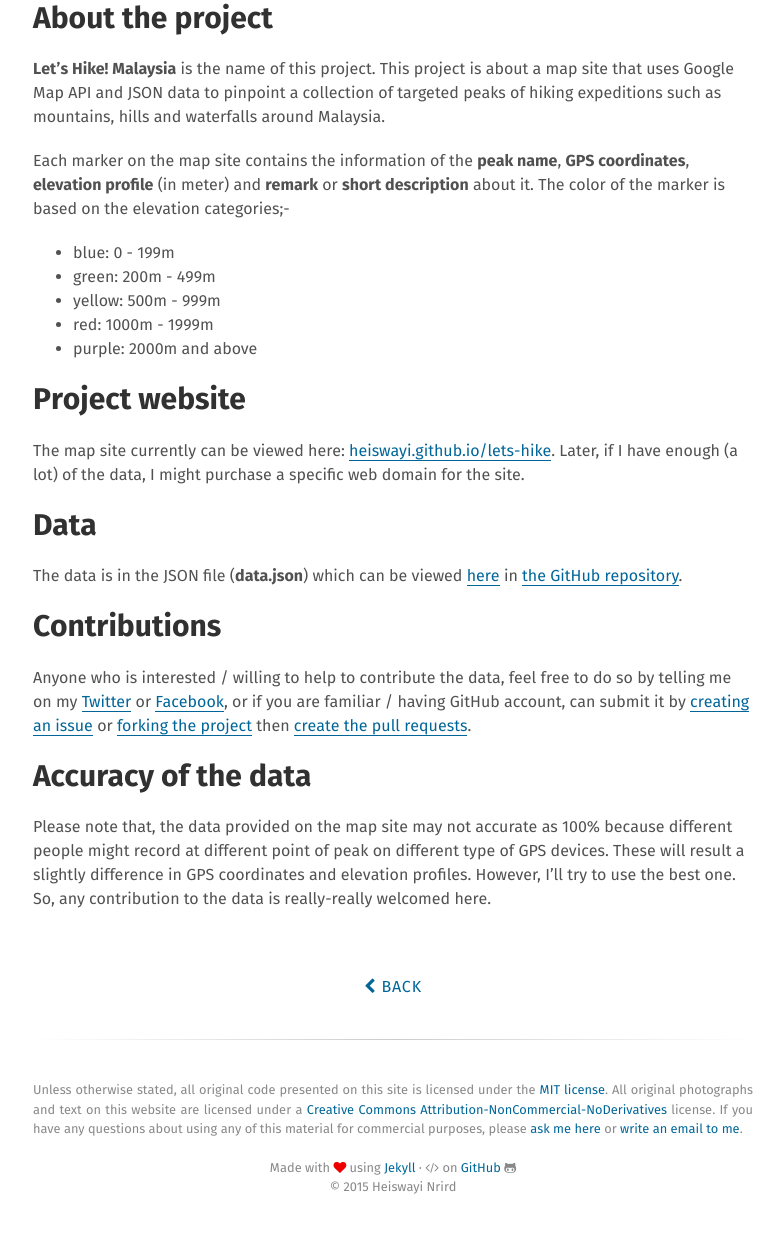
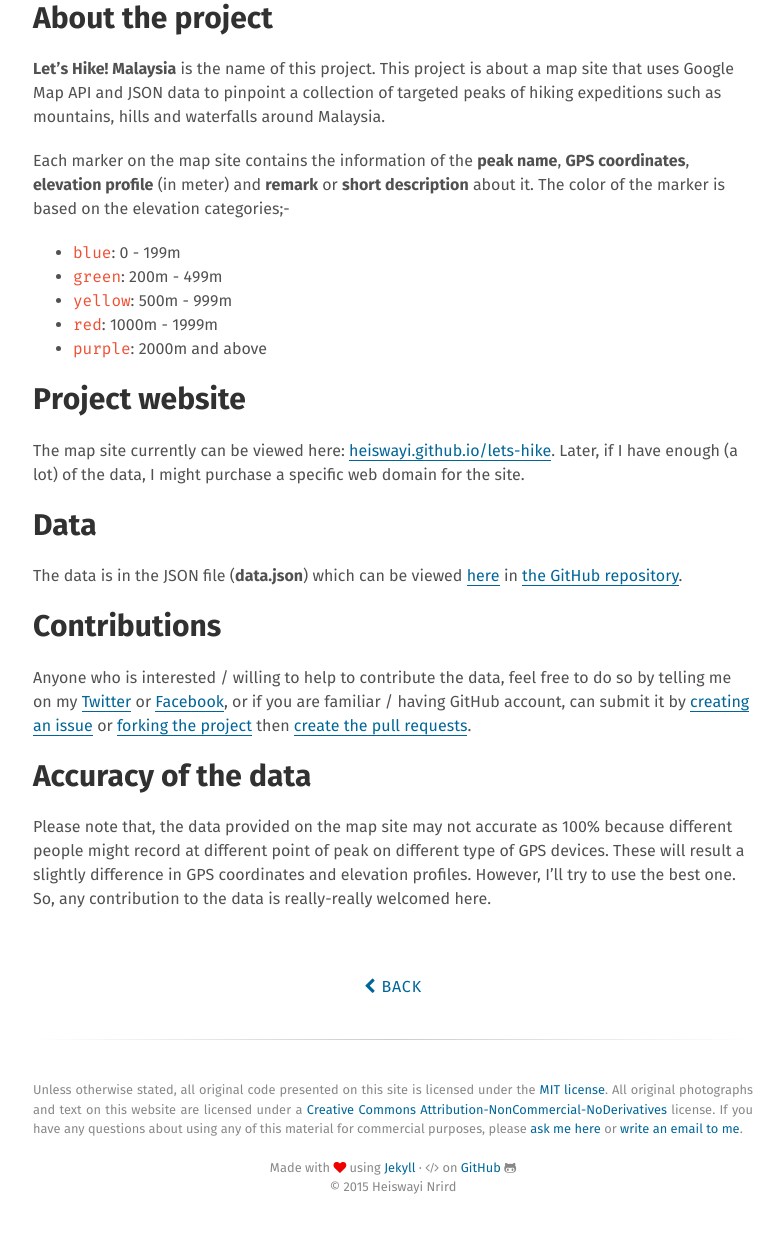
Before and after one commit to x-axis/heiswayi.github.io, a Jekyll site: the page built from _posts/2015-10-20-lets-hike-malaysia.md, in a window 1280 px wide. Shown: the part 715-1951 px from the top of the page, without its empty margins (247-1031 px from the left). Built offline with Jekyll 4.4.1, drawn with Linux system fonts in a browser that asks for light colours; nearby versions of some CDN libraries; Markdown is read by kramdown in place of the engine named in the settings.

Commit message:
Update this entry content

```diff
--- a/_posts/2015-10-20-lets-hike-malaysia.md
+++ b/_posts/2015-10-20-lets-hike-malaysia.md
@@ -13,11 +13,11 @@ keywords: normalize.css, mini css framework, rapid development
 
 Each marker on the map site contains the information of the **peak name**, **GPS coordinates**, **elevation profile** (in meter) and **remark** or **short description** about it. The color of the marker is based on the elevation categories;-
 
-* blue: 0 - 199m
-* green: 200m - 499m
-* yellow: 500m - 999m
-* red: 1000m - 1999m
-* purple: 2000m and above
+* `blue`: 0 - 199m
+* `green`: 200m - 499m
+* `yellow`: 500m - 999m
+* `red`: 1000m - 1999m
+* `purple`: 2000m and above
 
 ## Project website
 
```
